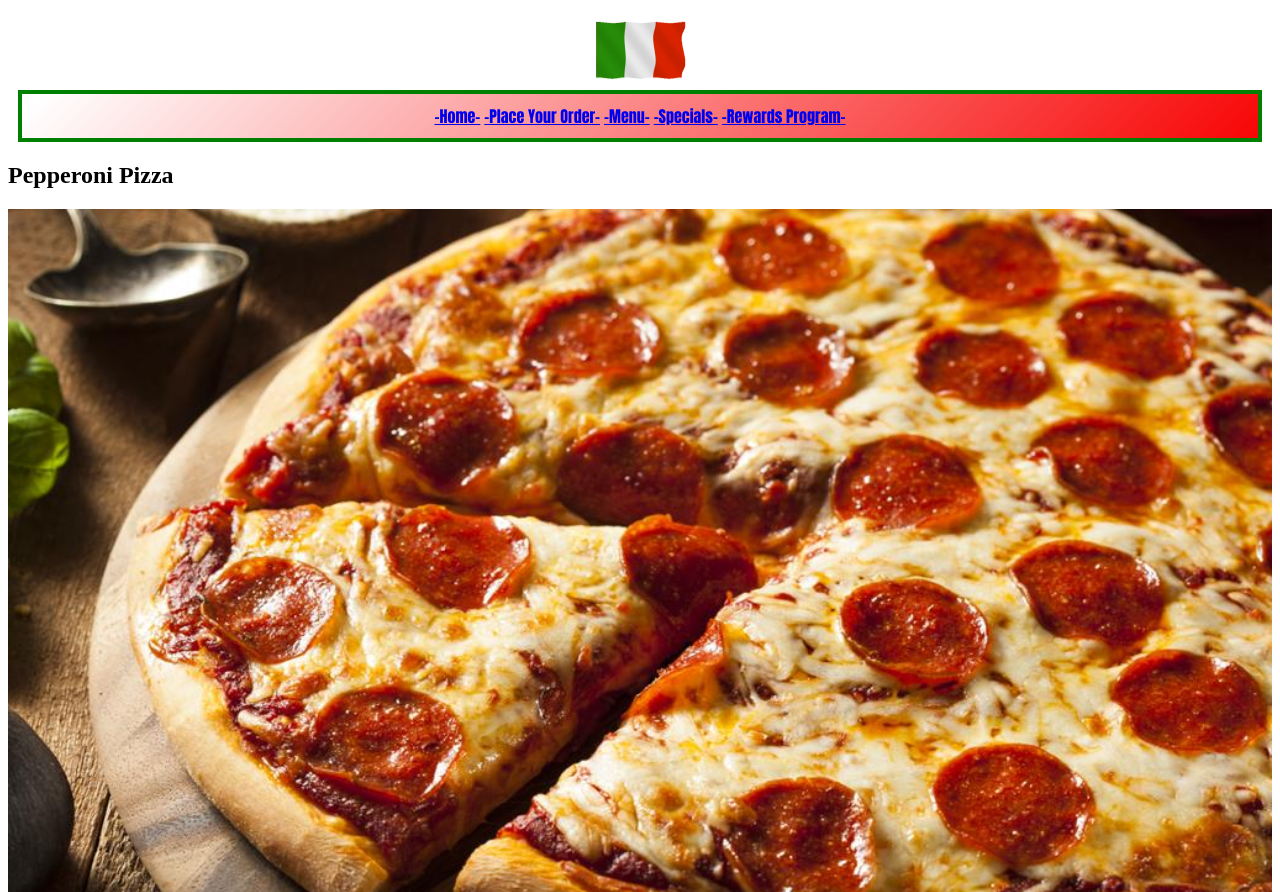
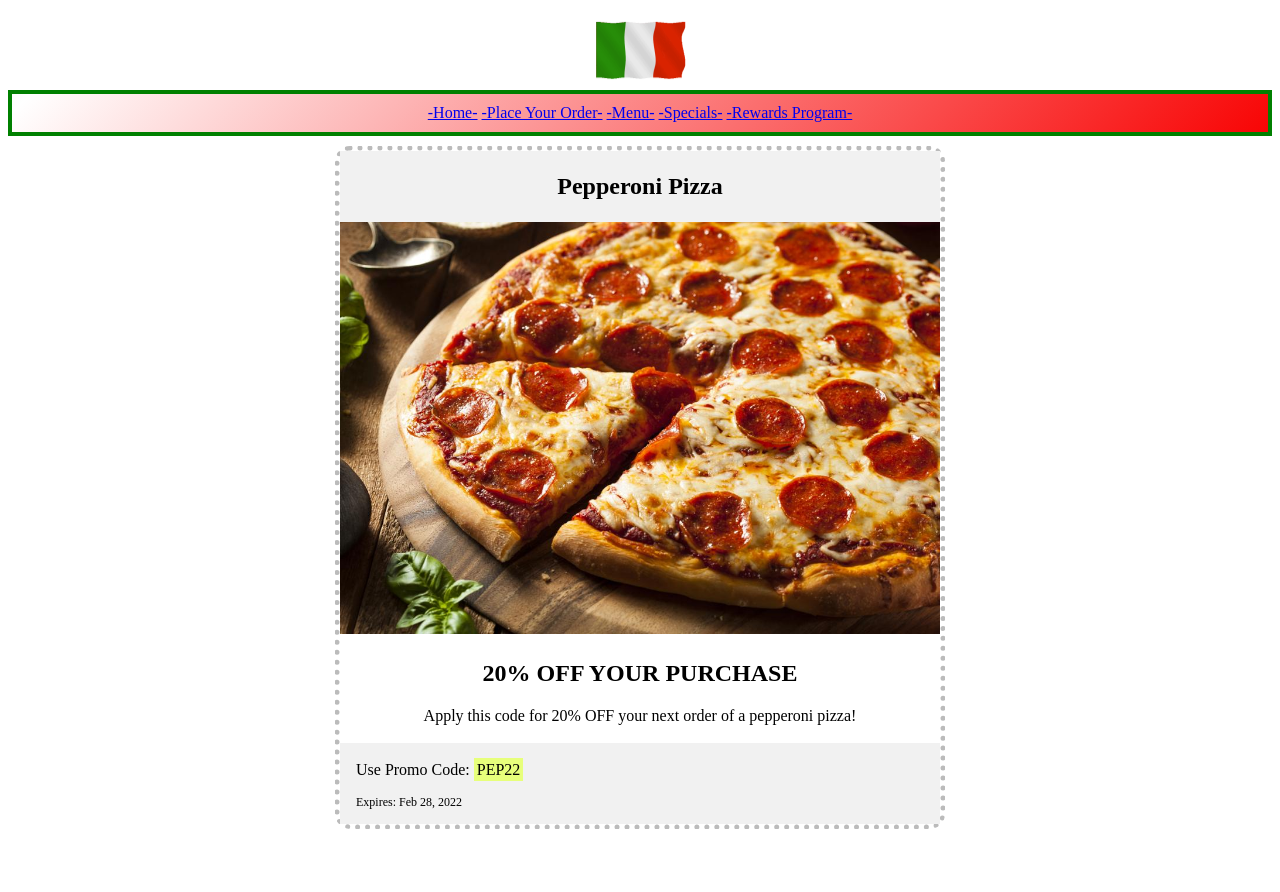
Before and after one commit to qclopreato/Pizza-Website, a plain HTML site: page Pizza/specials.html in a window 1280 px wide. Shown: the part 60-952 px from the top of the page. After the commit the page ends 897 px from the top, so only its background shows below. Drawn offline with Linux system fonts and the light colour scheme.

Commit message:
Update style.css

```diff
--- a/Pizza/css/style.css
+++ b/Pizza/css/style.css
@@ -21,7 +21,10 @@ h1 {
 .flagNav {
   width: auto;
   border: 4px solid green;
-  margin: 10px;
+  margin-top: 10px;
+  margin-right: 0px;
+  margin-left: 0px;
+  margin-bottom: 10px;
   padding: 10px;
   background: linear-gradient(-45deg, #f80101, #ffffff, #04c00e);
   background-size: 200% 200%;
@@ -56,22 +59,17 @@ h1 {
 }
 
 .inlinePages {
-  color: black;
   display: inline-block;
-  font-family: Impact, Haettenschweiler, "Arial Narrow Bold", sans-serif;
 }
 
 .inlineOptions {
-  color: black;
   display: inline-block;
-  font-family: Impact, Haettenschweiler, "Arial Narrow Bold", sans-serif;
 }
 
 #carousel {
   width: 100%;
   height: 375px;
   background-color: rgb(255, 167, 167);
-
   overflow: scroll;
   white-space: nowrap;
 }
@@ -93,3 +91,36 @@ h1 {
   margin-top: 10px;
   margin-bottom: 10px;
 }
+
+/*Specials*/
+.coupon {
+  border: 5px dotted #bbb;
+  width: 90%;
+  border-radius: 15px;
+  margin: 0 auto;
+  max-width: 600px;
+}
+
+.container {
+  padding: 2px 16px;
+  background-color: #f1f1f1;
+}
+
+.promo {
+  background: rgb(231, 255, 123);
+  padding: 3px;
+}
+
+.expire {
+  font-size: 75%;
+}
+
+.coupontitle {
+  text-align: center;
+}
+
+.couponabout {
+  text-align: center;
+}
+
+/*End specials*/
```
